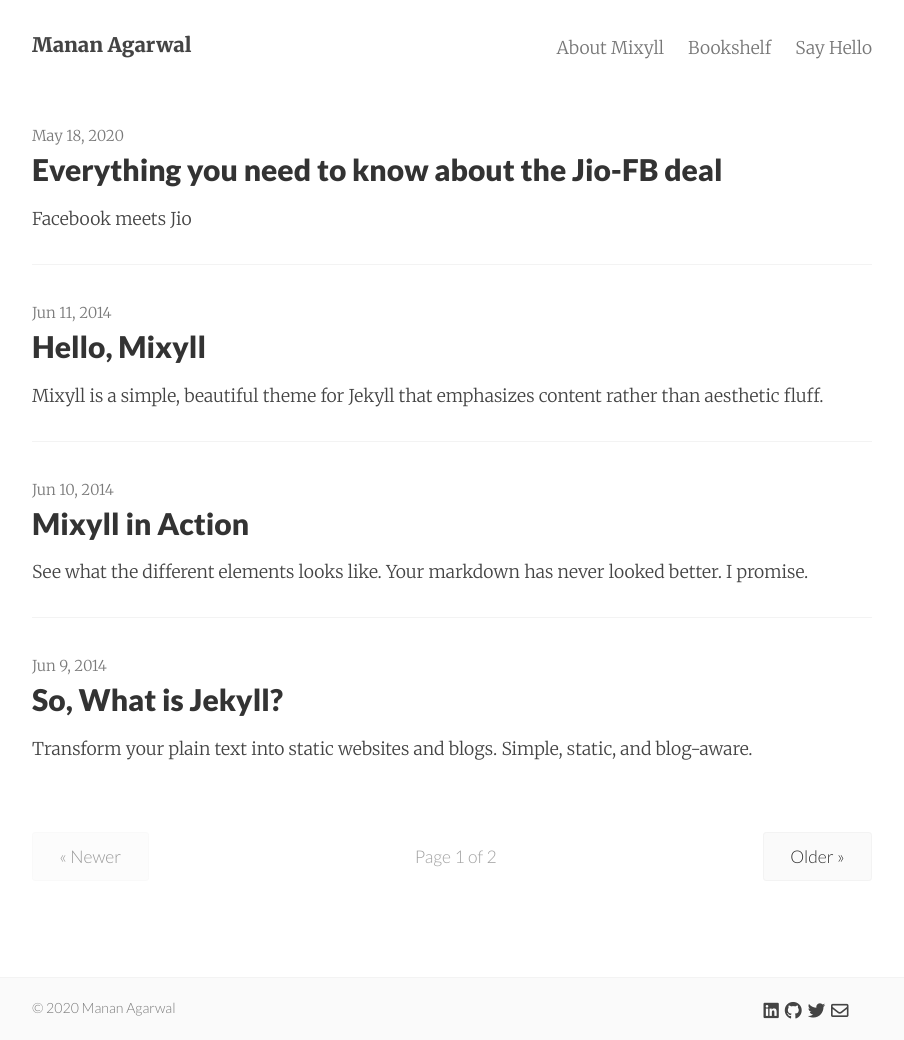
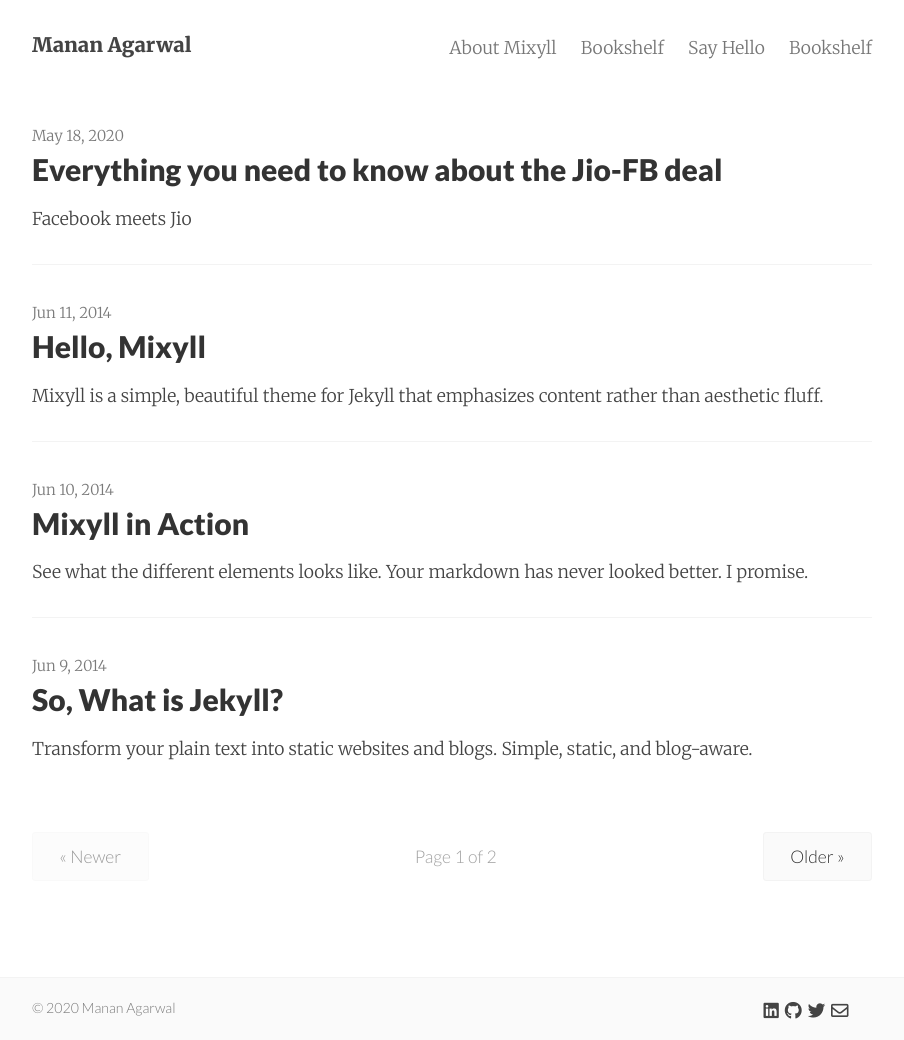
Before and after one commit to kalbhor/manan0308.github.io, a Jekyll site: the page built from index.html, in a window 1280 px wide. Shown: the whole page, without its empty margins (188-1092 px from the left). Built offline with Jekyll 4.4.1, drawn with Linux system fonts in a browser that asks for light colours; nearby versions of some CDN libraries; the list of posts is cut into pages by our own code.

Commit message:
Update navigation.html

```diff
--- a/_includes/navigation.html
+++ b/_includes/navigation.html
@@ -13,3 +13,4 @@
 
 
 {% endfor %}
+<a class="nav-link" href="/bookshelf">Bookshelf</a>
```
